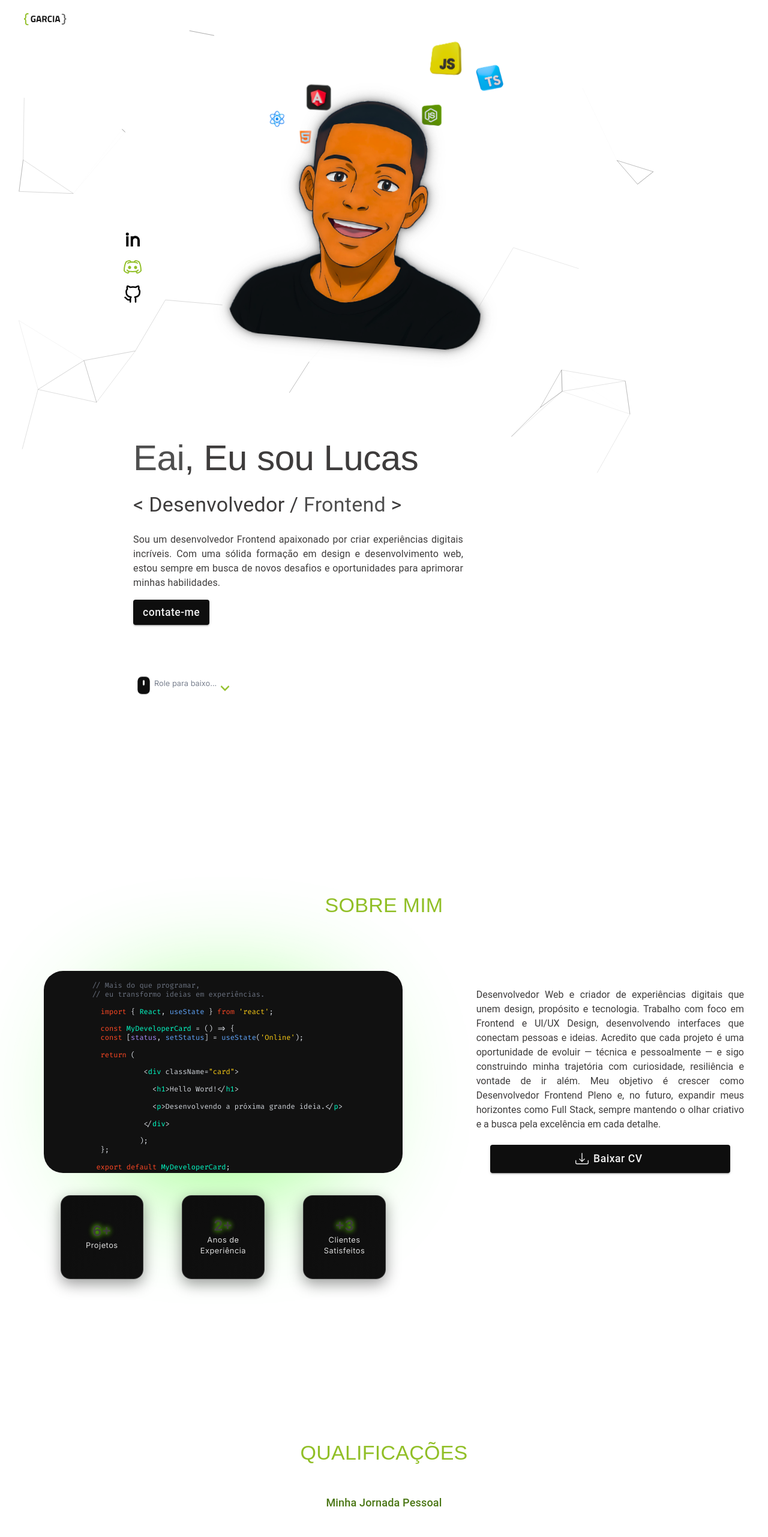
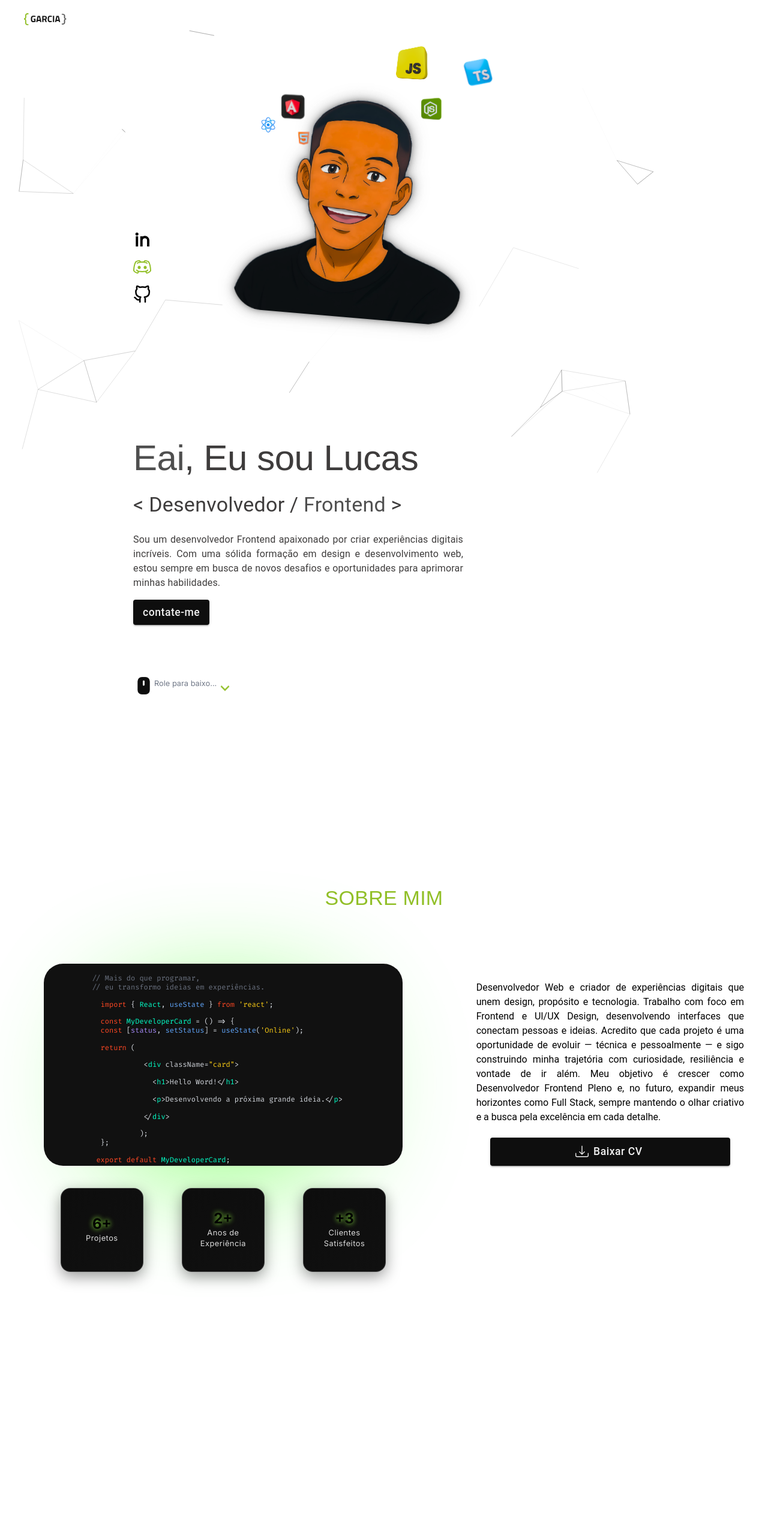
Before and after one commit to Lucasgarcc/garcia-dev, a Next.js app in the folder new-portfolio/: page / in a window 1280 px wide. Shown: the top 2563 px of the page at 60% size. Built offline with nearby package versions, Linux system fonts and the light colour scheme; a web font is replaced by a local one.

Commit message:
style: :art: Ajustes visuais gerais nos componentes para padronização de layout e UI

```diff
--- a/new-portfolio/src/app/components/ContactMe/ContactMe.tsx
+++ b/new-portfolio/src/app/components/ContactMe/ContactMe.tsx
@@ -65,7 +65,7 @@
         <ThemeProvider  theme={theme}>
             <Typography
 
-                    marginTop={30}
+                    marginTop={50}
                     color='var(--primary-c-2)'
                     textTransform={'uppercase'}
                     variant="h4"
--- a/new-portfolio/src/app/components/Home/AboutMe/AboutMe.module.css
+++ b/new-portfolio/src/app/components/Home/AboutMe/AboutMe.module.css
@@ -1,3 +1,12 @@
+.sectionWrapper {
+  min-height: 100vh;
+  padding-top: 8rem; /* Ajuste conforme seu header */
+  padding-bottom: 8rem;
+  display: flex;
+  flex-direction: column;
+  justify-content: flex-start; /* Ou center, se quiser centralizar tudo */
+}
+
 .aboutMeContainer {
     display: flex;
     margin: 0 auto;
@@ -5,7 +14,7 @@
     align-items: center;
     width: 100%;
     max-width: 1200px;
-    color: var(--color-text);
+    color: var(--bg-primary);
 }
 
 .aboutContentText {
--- a/new-portfolio/src/app/components/Home/AboutMe/AboutMe.tsx
+++ b/new-portfolio/src/app/components/Home/AboutMe/AboutMe.tsx
@@ -13,11 +13,12 @@
 
         <>
             <motion.div
-                initial={{ opacity: 0, y: 40}}
+                initial={{ opacity: 0, y: 90 }}
                 animate={{ opacity: 1, y: 0 }}
-                transition={{ duration: 0.5 }}
+                transition={{ duration: 0.8, ease: "easeOut" }}
+                className={Styles.sectionWrapper}
                 >
-                <Typography marginTop={30} color='var(--primary-c-2)' textTransform={'uppercase'}
+                <Typography marginTop={20} color='var(--primary-c-2)' textTransform={'uppercase'}
                 variant="h4" className={Styles.title} marginBottom={1} textAlign={'center'} fontFamily='var(--font-title)' gutterBottom fontWeight={450}>
                     Sobre Mim
                 </Typography>
--- a/new-portfolio/src/app/components/Home/AboutMe/Statistics/Statistics.module.css
+++ b/new-portfolio/src/app/components/Home/AboutMe/Statistics/Statistics.module.css
@@ -45,8 +45,8 @@
 .StatisticBox span:first-child {
   font-size: 2rem;
   font-weight: bold;
-  color: var(var(--color-text-p), #a3ff23da);
-  text-shadow: 0 0 8px rgb(115, 255, 0);
+  color: var(var(--color-text-p), #b6ff50da);
+  text-shadow: 0 0 8px rgb(153, 255, 69);
 }
 
 /* subtítulo */
--- a/new-portfolio/src/app/components/Home/Differential/Differential.module.css
+++ b/new-portfolio/src/app/components/Home/Differential/Differential.module.css
@@ -1,3 +1,12 @@
+.sectionWrapper {
+  min-height: 100vh;
+  padding-top: 8rem; /* Ajuste conforme seu header */
+  padding-bottom: 8rem;
+  display: flex;
+  flex-direction: column;
+  justify-content: flex-start; /* Ou center, se quiser centralizar tudo */
+}
+
 .differentialContainer {
     margin: 0 auto;
     display: grid;
--- a/new-portfolio/src/app/components/Home/Differential/Differential.tsx
+++ b/new-portfolio/src/app/components/Home/Differential/Differential.tsx
@@ -12,13 +12,14 @@
 const Differential = () => {
     return (
         <motion.div
-        initial={{ opacity: 0, y: 20 }}
-        animate={{ opacity: 1, y: 0 }}
-        transition={{ duration: 0.5 }}
+            initial={{ opacity: 0, y: 90 }}
+            animate={{ opacity: 1, y: 0 }}
+            transition={{ duration: 0.8, ease: "easeOut" }}
+            className={Styles.sectionWrapper}
         >
         {/* Título principal */}
         <Typography
-            marginTop={15}
+            marginTop={25}
             color="var(--primary-c-2)"
             textTransform="uppercase"
             variant="h4"
--- a/new-portfolio/src/app/components/Home/Main/Main.tsx
+++ b/new-portfolio/src/app/components/Home/Main/Main.tsx
@@ -16,23 +16,23 @@
 }
 // Variantes para seções que entram da esquerda
 const slideFromLeftY = {
-	hidden: { opacity: 0, x: -60, y: 80 },
-	visible: { opacity: 1, x: 0, y: 60 },
+	hidden: { opacity: 0, x: -60 },
+	visible: { opacity: 1, x: 0 },
 };
 // Variantes para seções que entram da direita
 const slideFromRightY = {
-	hidden: { opacity: 0, x: 60, y: 80 },
-	visible: { opacity: 1, x: 0, y: 60 },
+	hidden: { opacity: 0, x: 60 },
+	visible: { opacity: 1, x: 0 },
 };
 
 const slideFromLeft = {
-	hidden: { opacity: 0, x: -60, },
-	visible: { opacity: 1, x: 0, },
+	hidden: { opacity: 0, x: -60},
+	visible: { opacity: 1, x: 0, transition: { duration: 0.8, ease: 'easeOut' }},
 };
 
 const slideFromRight = {
 	hidden: { opacity: 0, x: 60 },
-	visible: { opacity: 1, x: 0 },
+	visible: { opacity: 1, x: 0, transition: {duration: 0.8, ease: 'easeOut'} },
 };
 
 const MainLayout = ({ children }: MainLayoutProps) => {
@@ -45,15 +45,14 @@
 					initial="hidden"
 					whileInView="visible"
 					viewport={{ once: false, amount: 0.3 }}
-					transition={{ duration: 0.8 }}
+					transition={{ duration: 0.8, ease: "easeOut" }}
 					className="main-content">
 
 					<motion.div
-						variants={slideFromLeft}
 						initial="hidden"
 						whileInView="visible"
-						viewport={{ once: true, amount: 0.3 }}
-						transition={{ duration: 0.8 }}
+						viewport={{ once: true, amount: 0.2 }}
+						transition={{ duration: 0.4 }}
 						className="area-content-scene3D">
 						<Scene3D />
 
@@ -66,7 +65,7 @@
 						variants={slideFromRight}
 						initial="hidden"
 						whileInView="visible"
-						viewport={{ once: true, amount: 0.3 }}
+						viewport={{ once: false, amount: 0.3 }}
 						transition={{ duration: 0.8 }}
 						className="area-content-emphasis">
 						<Emphasis />
@@ -78,8 +77,7 @@
 					variants={slideFromLeftY}
 					initial="hidden"
 					whileInView="visible"
-					viewport={{ once: false, amount: 0.3 }}
-					transition={{ duration: 0.8, delay: 0.4, ease: "easeOut" }}
+					viewport={{ once: true, amount: 0.3 }}
 					className="area-content-about-me"
 				>
 					<AboutMe />
@@ -90,8 +88,6 @@
 					initial="hidden"
 					whileInView="visible"
 					viewport={{ once: false, amount: 0.3 }}
-
-					transition={{ duration: 0.8, delay: 0.3 }}
 					className="area-continer-timeline"
 				>
 					<Timeline />
--- a/new-portfolio/src/app/components/Home/MouseRole/MouseRole.tsx
+++ b/new-portfolio/src/app/components/Home/MouseRole/MouseRole.tsx
@@ -21,7 +21,7 @@
 
     return (
         <motion.div
-            initial={{opacity: 0, y: 20}}
+            initial={{opacity: 0, y: 60}}
             animate={{ opacity: 1, y: 0 }}
             transition={{ duration: 0.8, delay: 1}}
             className={Styles.ContainerMouseRole}
--- a/new-portfolio/src/app/components/Home/Timeline/Timeline.module.css
+++ b/new-portfolio/src/app/components/Home/Timeline/Timeline.module.css
@@ -1,5 +1,5 @@
 .timelineContainer {
-    margin-top: 5rem;
+    margin-top: 10rem;
     width: 100%;
     max-width: 1200px;
     box-sizing: border-box;
--- a/new-portfolio/src/app/components/Home/Timeline/Timeline.tsx
+++ b/new-portfolio/src/app/components/Home/Timeline/Timeline.tsx
@@ -71,7 +71,11 @@
 
 	return (
 
-		<section className={Styles.timelineContainer}>
+		<motion.div
+			initial={{ opacity: 0, y: 90 }}
+			animate={{ opacity: 1, y: 0 }}
+			transition={{ duration: 0.8, ease: "easeOut" }}
+			className={Styles.timelineContainer}>
 			<Typography marginTop={15} color='var(--primary-c-2)' textTransform={'uppercase'}
 					variant="h4" className={Styles.title} marginBottom={4} textAlign={'center'} fontFamily='var(--font-title)' gutterBottom fontWeight={450}
 				>
@@ -80,7 +84,7 @@
 			<Typography
 				fontSize={18}
 				fontWeight={500}
-				color='var(--bg-secondary-n)'
+				color='var(--primary-c-0-3)'
 				textAlign="center"
 				marginTop={2}
 				marginBottom={5}
@@ -132,7 +136,7 @@
 				</motion.div>
 				))}
 			</div>
-		</section>
+		</motion.div>
 	);
 };
 
--- a/new-portfolio/src/app/globals.css
+++ b/new-portfolio/src/app/globals.css
@@ -77,6 +77,10 @@
   }
 }
 
+html {
+  scroll-behavior: smooth;
+}
+
 body {
   /*color: var(--color-text);*/
   font-family:  var(--font-roboto);
@@ -92,17 +96,33 @@
   overflow-x: hidden;
 }
 
+.sectionWrapper {
+  min-height: 100vh;
+  padding-top: 8rem; /* Ajuste conforme seu header */
+  padding-bottom: 8rem;
+  display: flex;
+  flex-direction: column;
+  justify-content: flex-start; /* Ou center, se quiser centralizar tudo */
+}
+
 .main-content {
     display: flex;
     justify-content: center;
     align-items: center;
     gap: 4rem;
+    min-height: 80vh;
+}
+
+.area-content-about-me,
+.area-continer-timeline,
+.area-continer-differential,
+.area-continer-contact-me {
+  min-height: 100vh; /* mantém padrão */
 }
 
 .area-continer-timeline {
 	position: relative;
 	width: 100%;
-
 	min-height: 100vh;
 	display: flex;
 	justify-content: center;
@@ -150,12 +170,12 @@
     background: rgba(245, 245, 245, 0.27);
 
 } */
-   .areaContentRedeSocial {
-        order: 1;
-        position: absolute;
-        inset: 22rem  auto auto 9rem;
-        display: flex;
-    }
+.areaContentRedeSocial {
+    order: 1;
+    position: absolute;
+    inset: 20rem  auto auto 9rem;
+    display: flex;
+}
 
 @media screen and (max-width: 1568px) {
     .main-content {
@@ -168,18 +188,19 @@
         position: relative;
     }
     .area-content-scene3D {
-        width: 100%;
+        width: 90%;
         order:initial;
         height: auto;
     }
     .areaContentRedeSocial {
         order: 1;
         position: absolute;
-        inset: 20rem 0 0 1rem;
+        inset: 20rem 0 0 2rem;
         display: flex;
     }
     .area-content-emphasis {
       order: 2;
+      margin: 0 auto;
     }
 }
 
```
